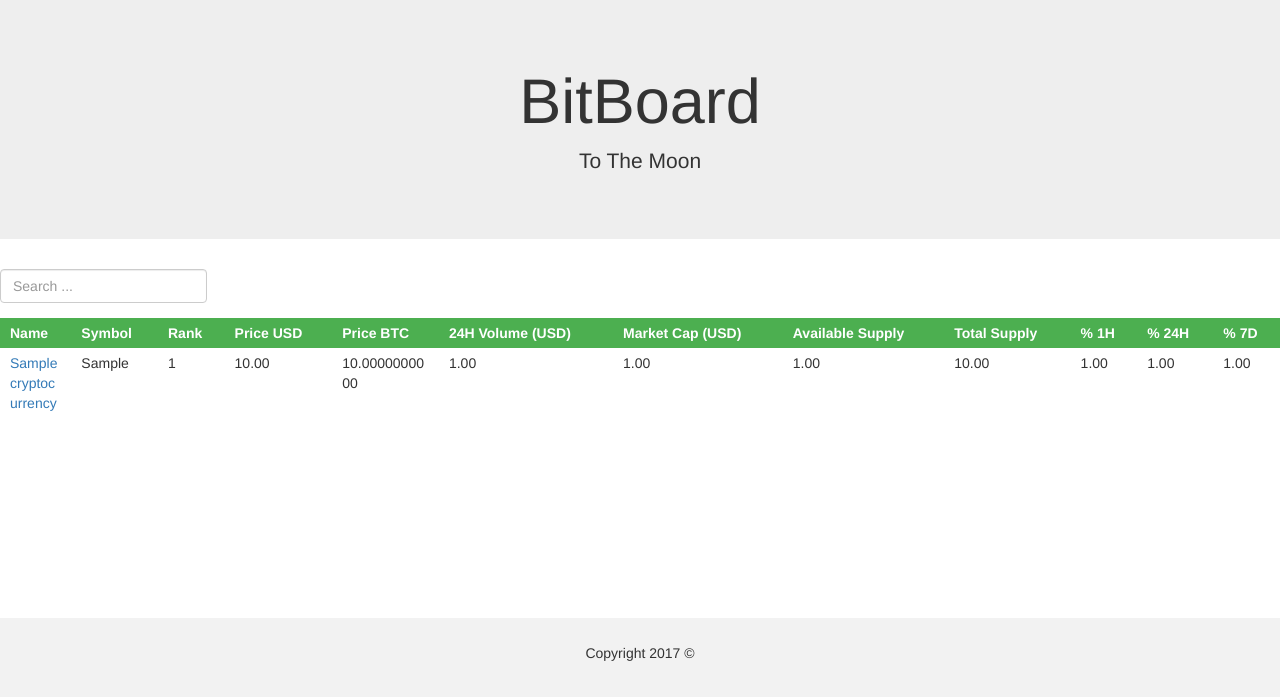
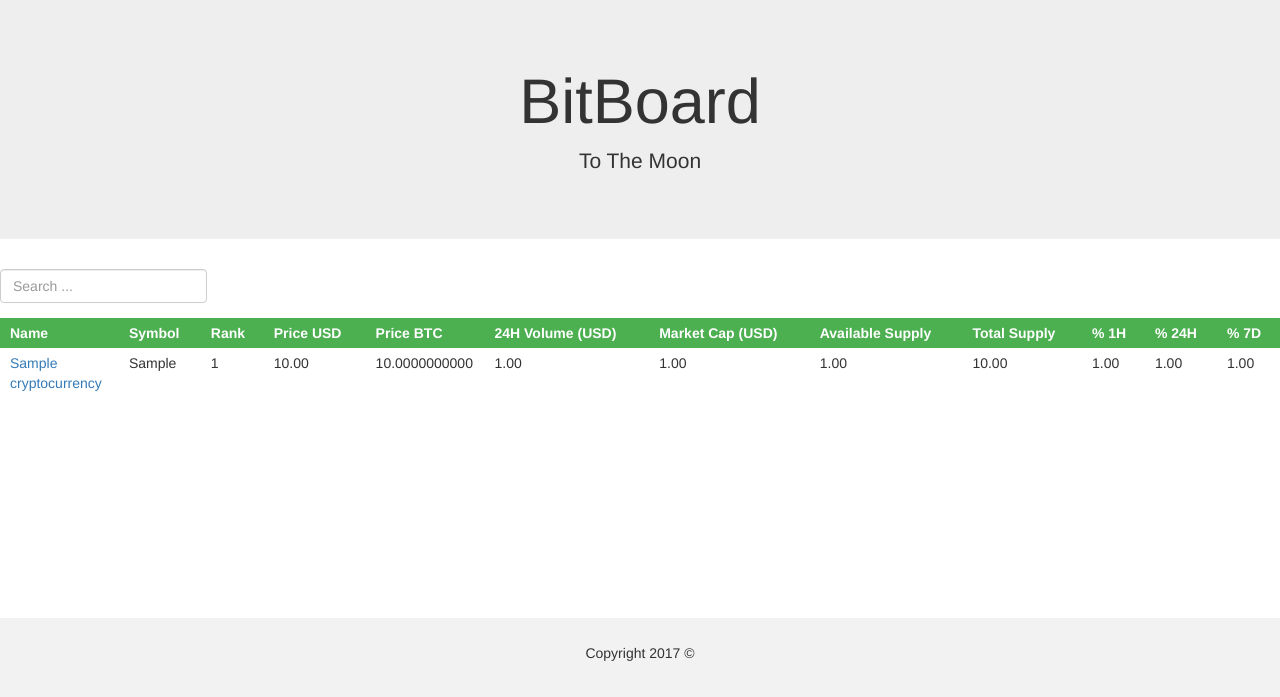
Before and after one commit to gita-vahdatinia/bitboard, a Django app: template bitboard/templates/bitboard/cryptocurrency.html in a window 1280 px wide. Shown: the part 53-750 px from the top of the page. Run offline with Django 3.2, Linux system fonts and the light colour scheme; the template is opened without the code that fills it: values that come from a table or form of the project are taken from there, others are empty; tables that the repository leaves empty hold one stand-in row (values such as "Sample post"); some libraries are stand-ins or nearby versions.

Commit message:
Updated table

```diff
--- a/bitboard/templates/bitboard/cryptocurrency.html
+++ b/bitboard/templates/bitboard/cryptocurrency.html
@@ -60,9 +60,10 @@
     }
 
     td {
-      text-align: left;
-       max-width:4vw;
+       text-align: left;
+       max-width:8vw;
        word-wrap:break-word;
+
 
     }
 
```
